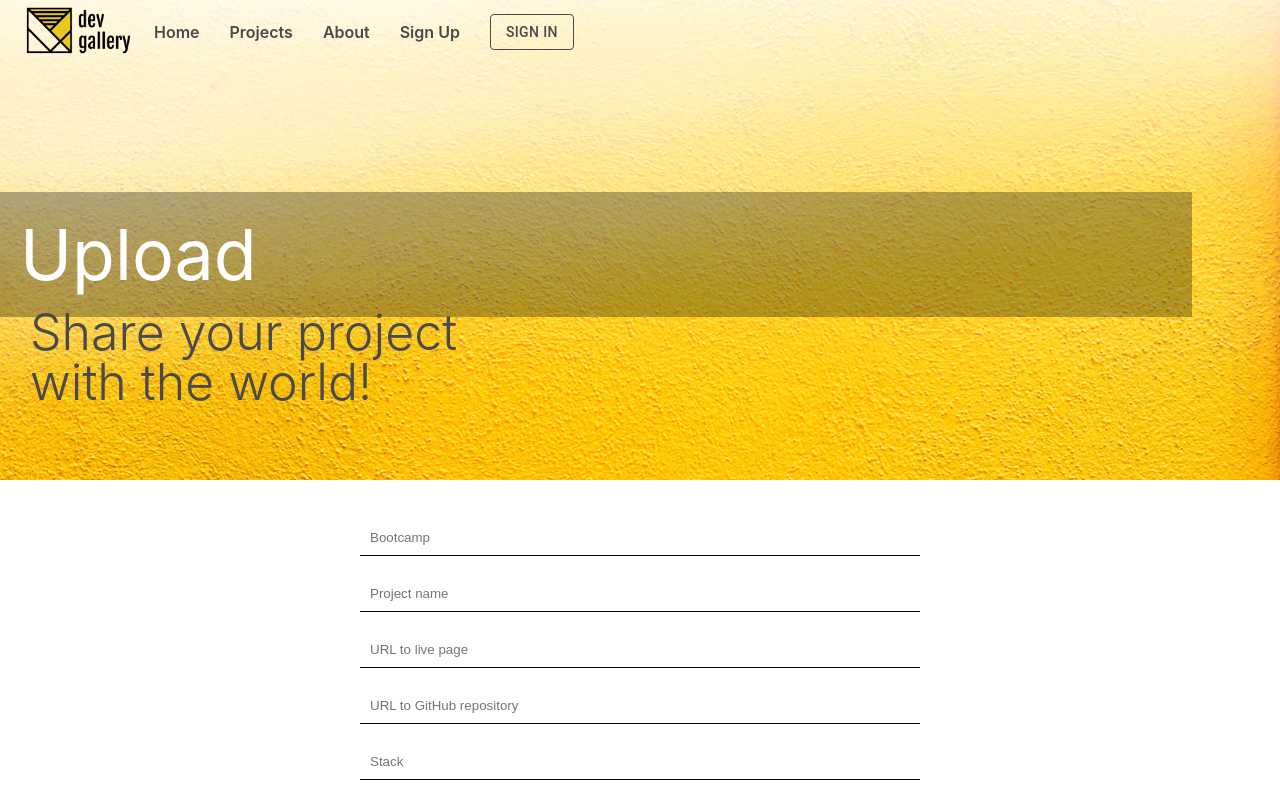
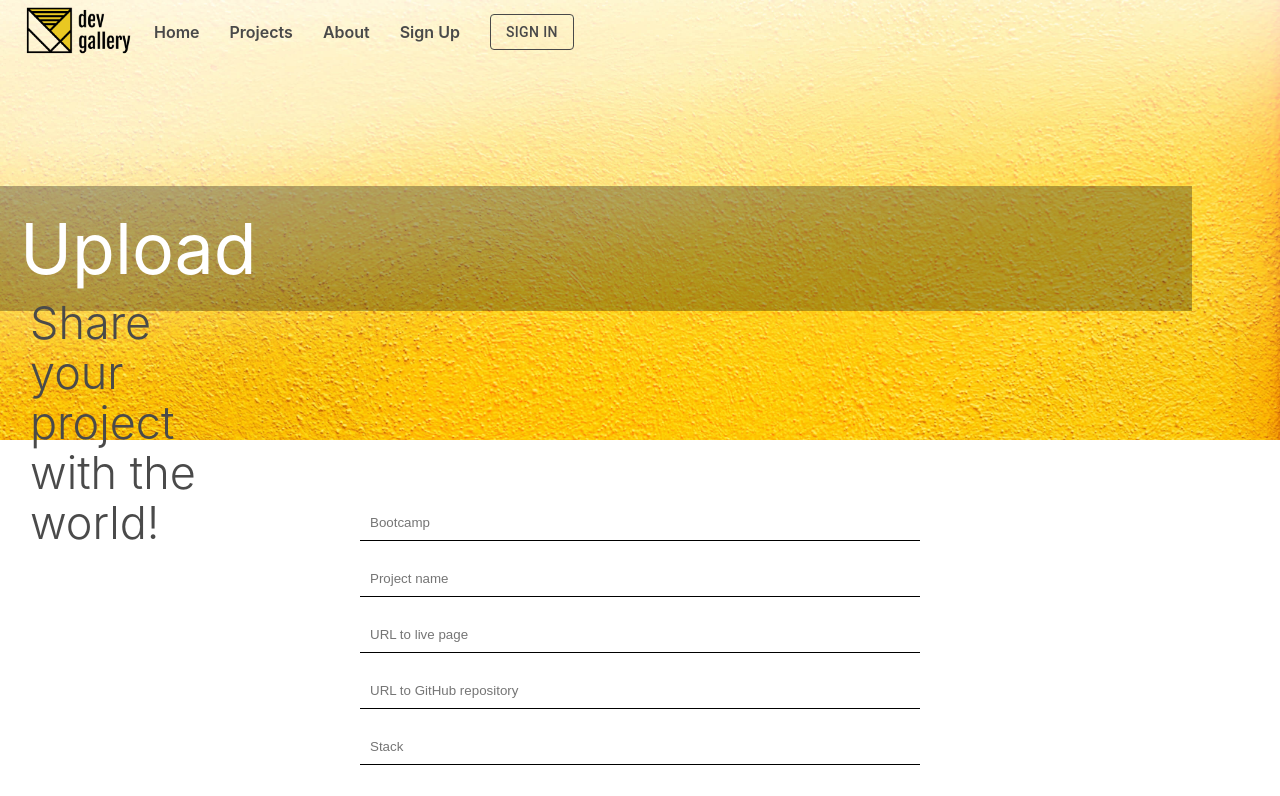
Before and after one commit to leelalaim/final-project, a React (Create React App) app in the folder frontend/: page /upload in a window 1280 px wide. Shown: the top 796 px of the page. Built offline with nearby package versions, Linux system fonts and the light colour scheme.

Commit message:
Changed banner into one reusable component

```diff
--- a/frontend/src/components/AboutBanner.jsx
+++ /dev/null
@@ -1,53 +0,0 @@
-// Outer Dependencies
-import React from "react";
-import styled from "styled-components/macro";
-
-// Inner Dependencies
-import projectsimage from "../assets/projects2 (1).jpg";
-
-//Styled Components
-const BannerContainer = styled.div`
-  display: flex;
-  flex-direction: column;
-  position: relative;
-`;
-
-const BannerImage = styled.img`
-  object-fit: cover;
-  height: 60vh;
-`;
-
-const BannerHeader = styled.h1`
-  margin: 0;
-  padding: 10px 0px 10px 30px;
-  position: absolute;
-  font-weight: 400;
-  top: 30%;
-  color: #ffffff;
-  background-color: rgba(0, 0, 0, 0.3);
-  font-size: 33px;
-  width: 90%;
-  @media (min-width: 375px) and (max-width: 767px) {
-    font-size: 43px;
-  }
-  @media (min-width: 768px) and (max-width: 1279px) {
-    top: 40%;
-    font-size: 50px;
-    padding: 20px;
-  }
-  @media (min-width: 1280px) {
-    top: 40%;
-    font-size: 70px;
-    padding: 20px;
-  }
-`;
-
-//Component
-export const AboutBanner = () => {
-  return (
-    <BannerContainer>
-      <BannerImage src={projectsimage}></BannerImage>
-      <BannerHeader>About devGallery project</BannerHeader>
-    </BannerContainer>
-  );
-};
--- a/frontend/src/components/NavBar.jsx
+++ b/frontend/src/components/NavBar.jsx
@@ -58,8 +58,9 @@ const StyledTypography = styled(Link)`
   color: #494949;
   font-weight: 600;
   text-decoration: none;
-  @media (min-width: 1400px) {
-    font-size: 30px;
+  @media (min-width: 1600px) {
+    font-size: 26px;
+    font-weight: 500;
   }
 `;
 
--- a/frontend/src/components/ProjectsBanner.jsx
+++ /dev/null
@@ -1,92 +0,0 @@
-//Outer Dependencies
-import React from "react";
-import styled from "styled-components/macro";
-
-//Inner Dependencies
-import projectsimage from "../assets/projects2 (1).jpg";
-
-//Styled Components
-const BannerContainer = styled.div`
-  display: flex;
-  flex-direction: column;
-  position: relative;
-`;
-
-const BannerImage = styled.img`
-  object-fit: cover;
-  height: 60vh;
-  margin-bottom: 25px;
-  @media (min-width: 767px) {
-    height: 45vh;
-  }
-  @media (min-width: 2000px) {
-    height: 40vh;
-  }
-`;
-
-const BannerHeader = styled.h1`
-  margin: 0;
-  padding: 10px 0px 10px 30px;
-  position: absolute;
-  font-weight: 400;
-  top: 30%;
-  color: #ffffff;
-  background-color: rgba(0, 0, 0, 0.3);
-  font-size: 33px;
-  width: 90%;
-  @media (min-width: 375px) and (max-width: 767px) {
-    font-size: 43px;
-  }
-  @media (min-width: 768px) and (max-width: 1279px) {
-    top: 30%;
-    font-size: 50px;
-    padding: 20px;
-  }
-  @media (min-width: 1280px) {
-    top: 40%;
-    font-size: 70px;
-    padding: 20px;
-  }
-`;
-
-const BannerParagraph = styled.p`
-  color: #4a4a4a;
-  font-size: 20px;
-  font-weight: 300;
-  margin: 0;
-  position: absolute;
-  left: 30px;
-  top: 62%;
-  line-height: 25px;
-  @media (min-width: 375px) and (max-width: 767px) {
-    top: 64%;
-    font-size: 28px;
-    line-height: 29px;
-  }
-  @media (min-width: 768px) and (max-width: 1279px) {
-    top: 55%;
-    font-size: 45px;
-    line-height: 50px;
-  }
-  @media (min-width: 1280px) {
-    top: 64%;
-    font-size: 45px;
-    line-height: 50px;
-  }
-  @media (min-width: 2000px) {
-    font-size: 60px;
-  }
-`;
-
-//Component
-export const ProjectsBanner = () => {
-  return (
-    <BannerContainer>
-      <BannerImage src={projectsimage}></BannerImage>
-      <BannerHeader>Creativity starts here...</BannerHeader>
-      <BannerParagraph>
-        Bootcamp projects <br /> that are worth seeing.
-      </BannerParagraph>
-    </BannerContainer>
-  );
-};
--- a/frontend/src/components/ProjectsSecondBanner.jsx
+++ b/frontend/src/components/ProjectsSecondBanner.jsx
@@ -18,13 +18,13 @@ const Banner = styled.img`
   height: 40vh;
   margin-top: 25px;
   @media (min-width: 768px) {
-    height: 30vh;
+    height: 40vh;
   }
   @media (min-width: 1440px) {
     height: 50vh;
   }
   @media (min-width: 1500px) {
-    height: 30vh;
+    height: 35vh;
   }
 `;
 
@@ -118,6 +118,7 @@ const BannerButton = styled(Link)`
     left: 40%;
     bottom: 2%;
     padding: 10px 40px;
+    text-align: center;
   }
 `;
 
--- a/frontend/src/components/SecondBannerLandingPage.jsx
+++ b/frontend/src/components/SecondBannerLandingPage.jsx
@@ -18,7 +18,7 @@ const Banner = styled.img`
   height: 35vh;
   margin-top: 25px;
   @media (min-width: 768px) {
-    height: 30vh;
+    height: 40vh;
     object-position: 50% 20%;
   }
   @media (min-width: 1280px) {
--- a/frontend/src/components/UploadBanner.jsx
+++ b/frontend/src/components/TopYellowBanner.jsx
@@ -15,6 +15,19 @@ const BannerContainer = styled.div`
 const BannerImage = styled.img`
   object-fit: cover;
   height: 60vh;
+  margin-bottom: 25px;
+  @media (min-width: 767px) {
+    height: 45vh;
+  }
+  @media (min-width: 1280px) and (max-width: 1440px) {
+    height: 55vh;
+  }
+  @media (min-width: 1440px) {
+    height: 55vh;
+  }
+  @media (min-width: 2000px) {
+    height: 45vh;
+  }
 `;
 
 const BannerHeader = styled.h1`
@@ -31,7 +44,7 @@ const BannerHeader = styled.h1`
     font-size: 43px;
   }
   @media (min-width: 768px) and (max-width: 1279px) {
-    top: 40%;
+    top: 30%;
     font-size: 50px;
     padding: 20px;
   }
@@ -49,34 +62,36 @@ const BannerParagraph = styled.p`
   margin: 0;
   position: absolute;
   left: 30px;
-  top: 50%;
+  top: 62%;
   line-height: 25px;
+  width: 190px;
   @media (min-width: 375px) and (max-width: 767px) {
     top: 64%;
     font-size: 28px;
     line-height: 29px;
   }
   @media (min-width: 768px) and (max-width: 1279px) {
-    top: 64%;
+    top: 55%;
     font-size: 45px;
     line-height: 50px;
   }
   @media (min-width: 1280px) {
     top: 64%;
-    font-size: 50px;
+    font-size: 45px;
     line-height: 50px;
+  }
+  @media (min-width: 2000px) {
+    font-size: 60px;
   }
 `;
 
-//Components
-export const UploadBanner = () => {
+//Component
+export const TopYellowBanner = ( {Bannerheader, Bannerparagraph }) => {
   return (
     <BannerContainer>
       <BannerImage src={projectsimage}></BannerImage>
-      <BannerHeader>Upload</BannerHeader>
-      <BannerParagraph>
-        Share your project <br /> with the world!
-      </BannerParagraph>
+      <BannerHeader>{Bannerheader}</BannerHeader>
+      <BannerParagraph>{Bannerparagraph}</BannerParagraph>
     </BannerContainer>
   );
 };
--- a/frontend/src/pages/About.jsx
+++ b/frontend/src/pages/About.jsx
@@ -3,7 +3,7 @@ import React from "react";
 import styled from "styled-components/macro";
 
 //Inner Dependencies
-import { AboutBanner } from "../components/AboutBanner";
+import { TopYellowBanner } from "../components/TopYellowBanner";
 
 //Styled Components
 const Container = styled.section`
@@ -48,7 +48,9 @@ const Paragraph = styled.p`
 export const About = () => {
   return (
     <Container>
-      <AboutBanner />
+      <TopYellowBanner
+        Bannerheader='About devGallery project'
+      />
       <AboutContainer>
         <Header>Our story</Header>
         <Paragraph>
--- a/frontend/src/pages/Projects.jsx
+++ b/frontend/src/pages/Projects.jsx
@@ -5,10 +5,10 @@ import styled from "styled-components/macro";
 
 //Inner Dependencies
 import { fetchProjects } from "../reducers/allProjects";
-import { ProjectsBanner } from "../components/ProjectsBanner";
 import { ProjectCard } from "../components/ProjectCard";
 import { FilterForm } from "../components/FilterForm";
 import { ProjectsSecondBanner } from "../components/ProjectsSecondBanner";
+import { TopYellowBanner } from "../components/TopYellowBanner"
 
 //Material-UI
 import Pagination from "@material-ui/lab/Pagination";
@@ -48,7 +48,10 @@ export const Projects = () => {
 
   return (
     <>
-      <ProjectsBanner />
+      <TopYellowBanner
+        Bannerheader='Creativity starts here...'
+        Bannerparagraph='Bootcamp projects that are worth seeing.'
+    />
       <FilterForm
         onSubmit={(filters) => onFilterFormSubmit(filters)}
       ></FilterForm>
--- a/frontend/src/pages/Upload.jsx
+++ b/frontend/src/pages/Upload.jsx
@@ -6,8 +6,8 @@ import styled from "styled-components/macro";
 
 // Inner Dependancies
 import { uploadProject } from "../reducers/allProjects";
-import { UploadBanner } from "../components/UploadBanner";
 import { Loading } from "../components/Loading";
+import { TopYellowBanner } from "../components/TopYellowBanner";
 
 // React Toastify
 import { toast } from "react-toastify";
@@ -116,7 +116,10 @@ export const Upload = () => {
       )}
       {!isLoading && (
         <>
-          <UploadBanner />
+           <TopYellowBanner
+               Bannerheader='Upload'
+               Bannerparagraph='Share your project with the world!'
+          />
           <Section>
             <Form onSubmit={onFormSubmit}>
               <Input
```
